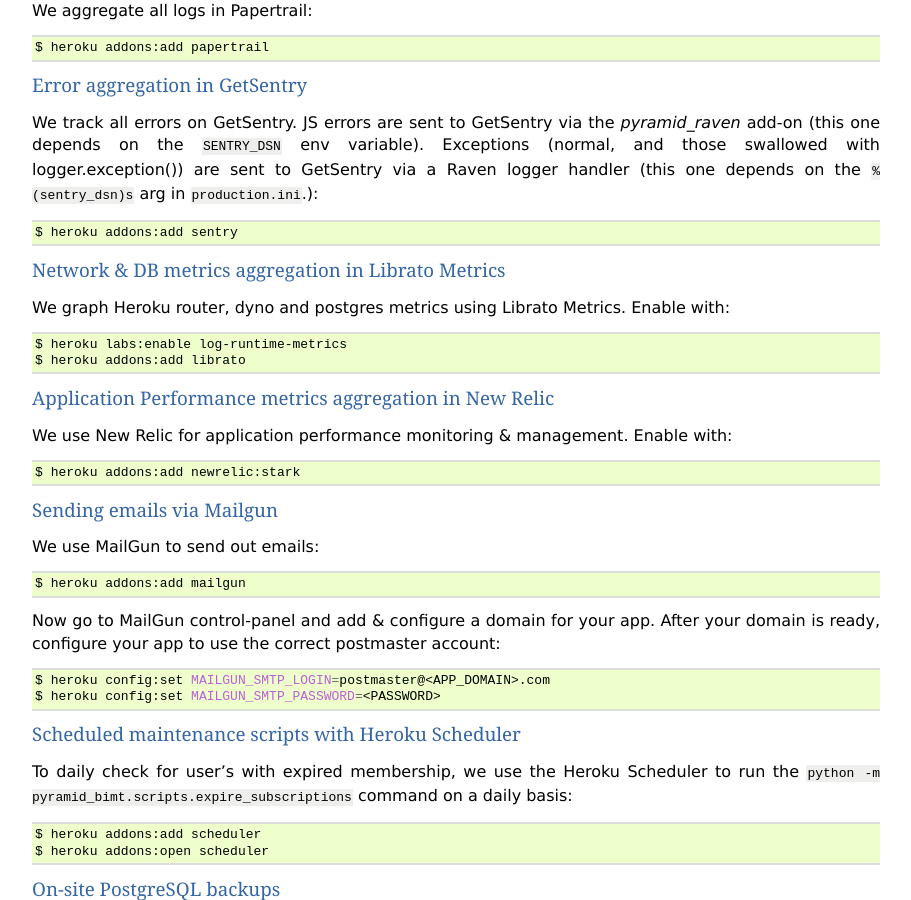
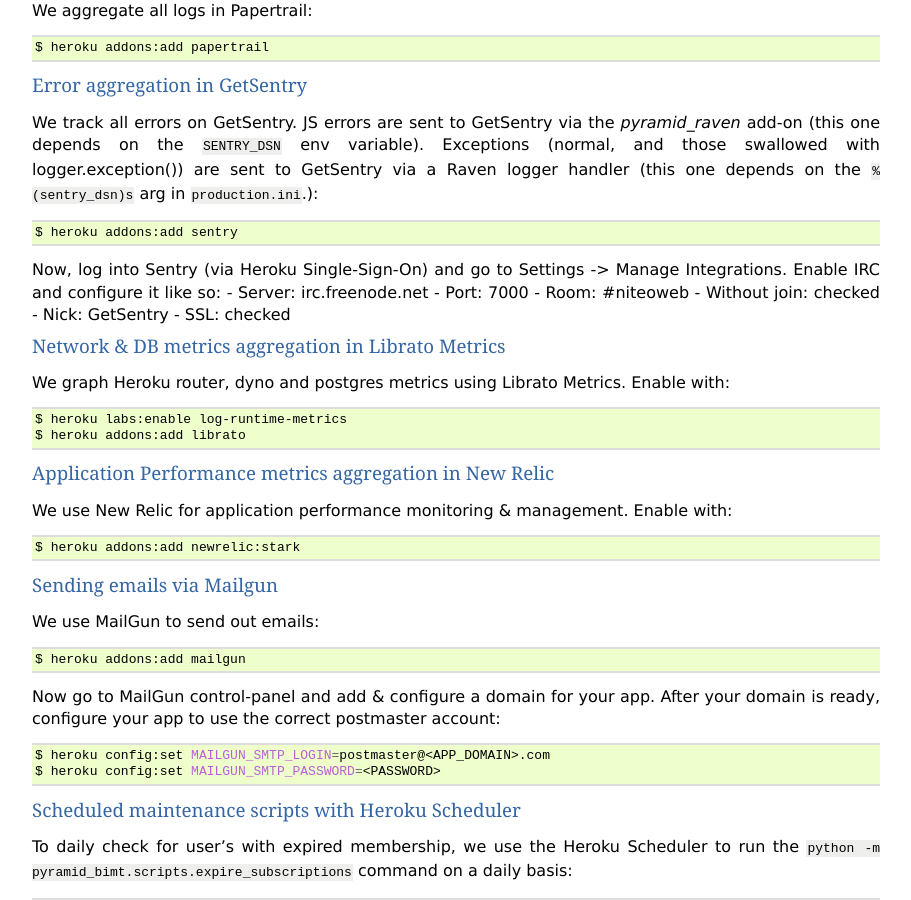
Before and after one commit to persho/pyramid_bimt, a Sphinx documentation site: the page built from docs/deploy.rst, in a window 1280 px wide and 900 px high, scrolled down 2041 px. Shown: the whole window, without its empty margins (48-959 px from the left). Built offline with Sphinx 7.4.7, drawn with Linux system fonts in a browser that asks for light colours.

Commit message:
documentation on how to enable IRC notifications from GetSentry

```diff
--- a/docs/deploy.rst
+++ b/docs/deploy.rst
@@ -155,6 +155,15 @@
 
     $ heroku addons:add sentry
 
+Now, log into Sentry (via Heroku Single-Sign-On) and go to Settings -> Manage
+Integrations. Enable IRC and configure it like so:
+- Server: irc.freenode.net
+- Port: 7000
+- Room: #niteoweb
+- Without join: checked
+- Nick: GetSentry
+- SSL: checked
+
 
 Network & DB metrics aggregation in Librato Metrics
 """""""""""""""""""""""""""""""""""""""""""""""""""
```
